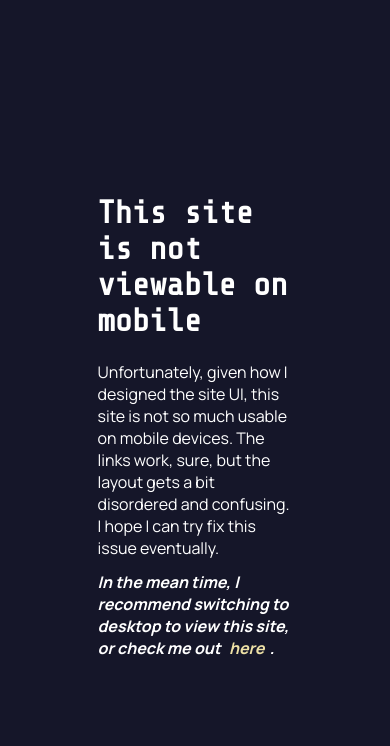
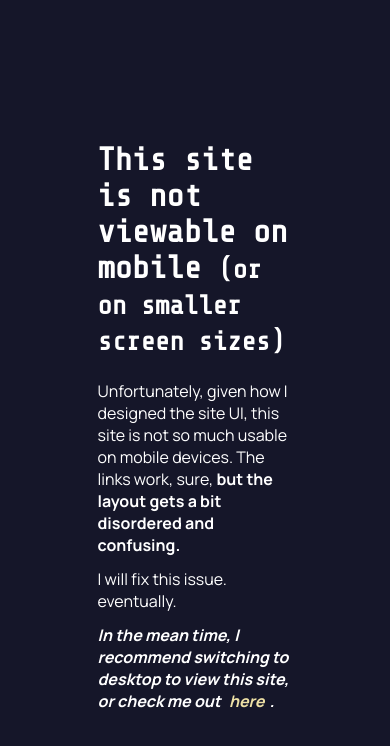
Before and after one commit to frtheatelier/dashboard, a plain HTML site: page index.html in a window 390 px wide. Drawn offline with nearby package versions, Linux system fonts and the light colour scheme.

Commit message:
modified index.html

```diff
--- a/index.html
+++ b/index.html
@@ -105,7 +105,7 @@
                 <li><a href="https://freesound.org/s/523763/">Select, Granted 06.wav</a> by LilMati</li>
                 <li><a href="https://freesound.org/s/713595/">random_UI_selection</a> by harrisonlace</li>
             </ul>
-            <p>Uicons by <a href="https://www.flaticon.com/uicons">Flaticon</a></p>
+            <!-- <p>Uicons by <a href="https://www.flaticon.com/uicons">Flaticon</a></p> -->
             <p>Font from Google Fonts</p>
 		</div>
 
@@ -347,13 +347,15 @@
 
 	<div class="mobile">
 		<div id="mcontainer">
-			<h1>This site is not viewable on mobile</h1>
+			<h1>This site is not viewable on mobile <small>(or on smaller screen sizes)</small></h1>
 			<p>
-				Unfortunately, given how I designed the site UI, this site is not so much usable on mobile devices. The links work, sure, but the layout gets a bit disordered and confusing. <br>
-				I hope I can try fix this issue eventually.
+				Unfortunately, given how I designed the site UI, this site is not so much usable on mobile devices.
+				The links work, sure, <b>but the layout gets a bit disordered and confusing.</b> </p>
+			<p>
+				I will fix this issue. eventually.
 			</p>
 			<p><b><i>
-				In the mean time, I recommend switching to desktop to view this site, or check me out <a href="fromtheatelier.carrd.co">here</a>. <br>
+				In the mean time, I recommend switching to desktop to view this site, or check me out <a href="fromtheatelier.carrd.co">here</a>.
 			</i></b></p>
 		</div>
 	</div>
--- a/style.css
+++ b/style.css
@@ -4,7 +4,7 @@
 
 /* credits to https://medium.com/@efficientHacks/how-to-display-different-content-based-on-screen-width-with-css-only-1e1caca5801 for the idea */
 
-@media all and (min-width: 1300px) {
+@media all and (min-width: 1100px) {
     .desktop {
         display: block;
     }
@@ -18,7 +18,7 @@
     }
 }
 
-@media all and (max-width: 1300px) {
+@media all and (max-width: 1100px) {
     .desktop {
         display: none;
     }
```
